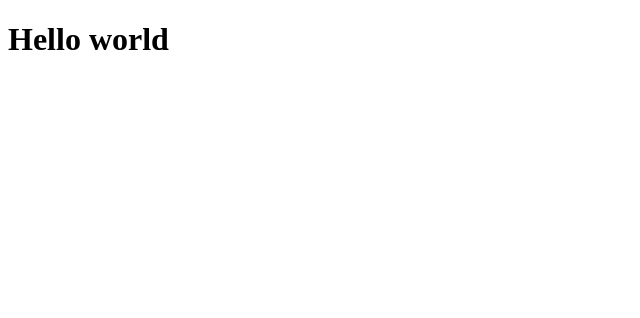
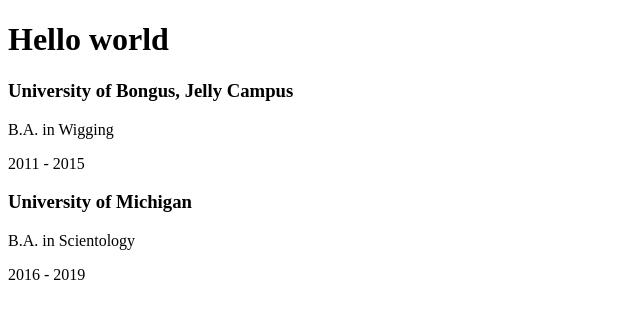
Before and after one commit to aTomWeaver/cv-project, a React (Create React App) app: page / in a window 1280 px wide. Shown: the top 318 px of the page, without its empty margins (0-640 px from the left). Built offline with nearby package versions, Linux system fonts and the light colour scheme.

Commit message:
Education component render from state

```diff
--- a/src/App.js
+++ b/src/App.js
@@ -1,8 +1,14 @@
 import React from "react";
+import Education from "./Components/EducationField";
 
 class App extends React.Component {
   render() {
-    return <h1>Hello world</h1>;
+    return (
+      <div>
+        <h1>Hello world</h1>
+        <Education institution="example U"/>
+      </div>
+    );
   }
 }
 
--- a/src/Components/EducationField.js
+++ b/src/Components/EducationField.js
@@ -3,16 +3,44 @@
 class Education extends Component {
   constructor() {
     super();
+
+    this.state = {
+      cache: { name: "", degree: "", startYear: "", endYear: "" },
+      institutions: [
+        {
+          name: "University of Bongus, Jelly Campus",
+          degree: "B.A. in Wigging",
+          startYear: "2011",
+          endYear: "2015",
+        },
+        {
+          name: "University of Michigan",
+          degree: "B.A. in Scientology",
+          startYear: "2016",
+          endYear: "2019",
+        },
+      ],
+    };
   }
   render() {
+    const institutions = this.state.institutions;
+
     return (
-    <div>
-        <h3>{this.props.institution}h1</h3>
-        <p>{this.props.degree}first p</p>
-        <p>{this.props.startYear}-{this.props.endYear}second p</p>
-    </div>
+      <div>
+        {institutions.map((ins) => {
+          return (
+            <div key={ins.name}>
+              <h3>{ins.name}</h3>
+              <p>{ins.degree}</p>
+              <p>
+                {ins.startYear} - {ins.endYear}
+              </p>
+            </div>
+          );
+        })}
+      </div>
     );
   }
 }
 
-export default Education
+export default Education;
--- a/src/mockup.html
+++ b/src/mockup.html
@@ -20,6 +20,7 @@
       </div>
       <div class="section education">
         <h2>Education</h2>
+
         <!-- EDUCATION COMPONENT INSTANCES GO HERE -->
         <div>
           <h3>University of Bongus, Jelly Campus</h3>
@@ -27,9 +28,11 @@
           <p>2011-2015</p>
         </div>
         <!-- EDUCATION COMPONENT INSTANCES GO HERE -->
+
       </div>
       <div class="section experience">
         <h2>Experience</h2>
+
         <!-- EXPERIENCE COMPONENT INSTANCES GO HERE -->
         <div class="exp-inst">
           <h3>The Jelly Store</h3>
@@ -42,6 +45,7 @@
           </p>
         </div>
         <!-- EXPERIENCE COMPONENT INSTANCES GO HERE -->
+
         <div class="exp-inst">
           <h3>The Nugget Factory</h3>
           <p>Flowery Branch, GA</p>
--- a/src/style.css
+++ b/src/style.css
@@ -21,7 +21,7 @@
   margin: 20px;
   padding: 10px;
   width: 800px;
-  border: 2px solid black;
+  border: 2px solid rgb(138, 102, 62);
   border-radius: 5px;
 }
 
```
